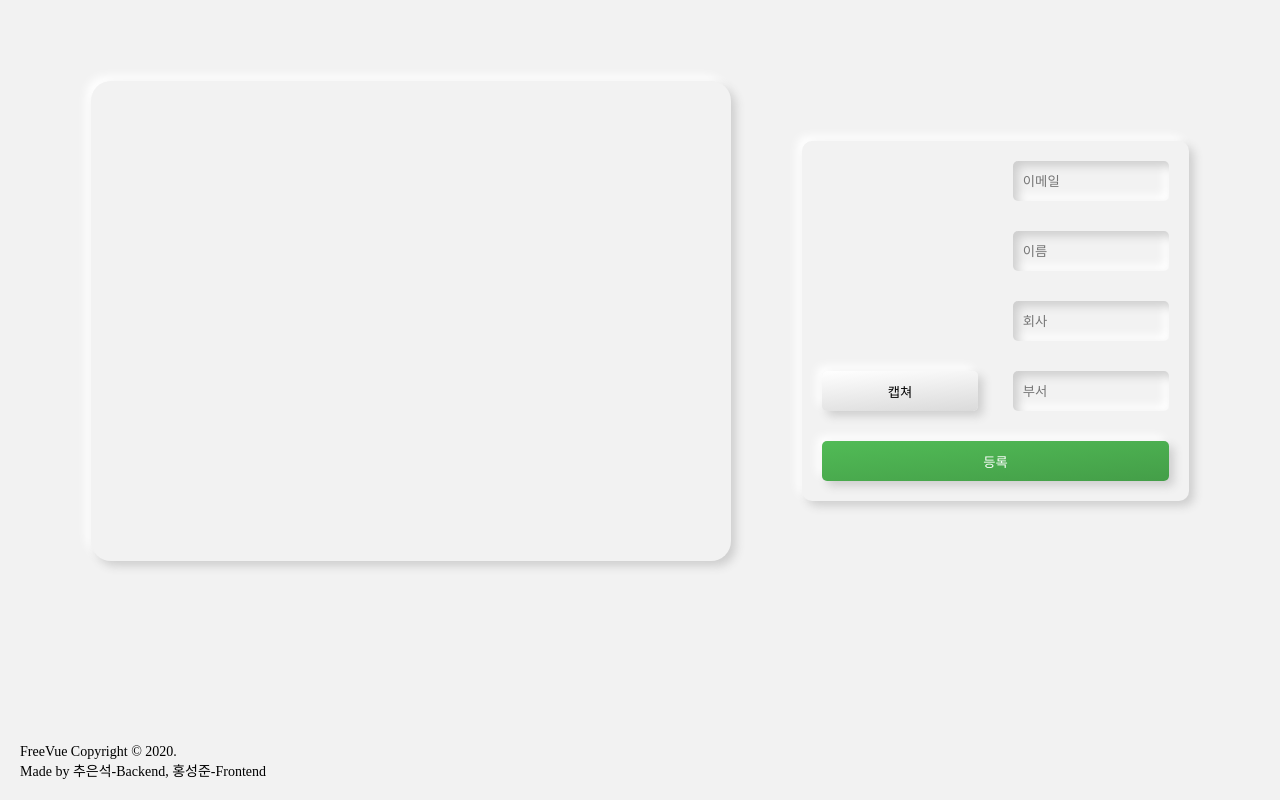
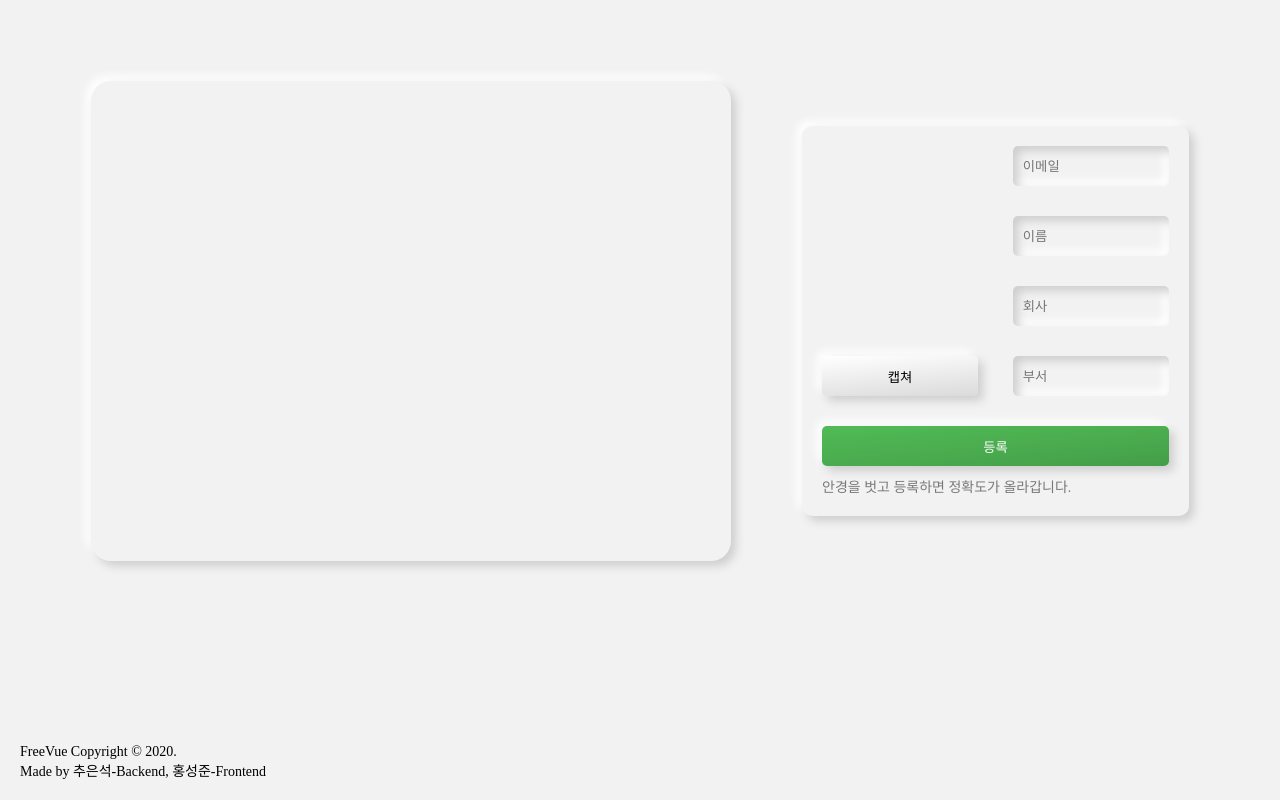
Before and after one commit to freevuehub/face-check, a React (Create React App) app: page / in a window 1280 px wide. Built offline with nearby package versions, Linux system fonts and the light colour scheme; no server answers.

Commit message:
[new]: 등록 안내메시지 추가

```diff
--- a/src/components/AddImageForm.jsx
+++ b/src/components/AddImageForm.jsx
@@ -14,6 +14,7 @@ const StyledForm = styled.div`
   border-radius: 10px;
   form {
     width: 100%;
+    margin-bottom: 10px;
     .form {
       display: flex;
       justify-content: space-between;
@@ -38,6 +39,9 @@ const StyledForm = styled.div`
         }
       }
     }
+  }
+  p {
+    opacity: 0.5;
   }
 `
 
@@ -174,6 +178,7 @@ export const AddImageForm = () => {
           등록
         </Button>
       </form>
+      <p>안경을 벗고 등록하면 정확도가 올라갑니다.</p>
     </StyledForm>
   )
 }
```
